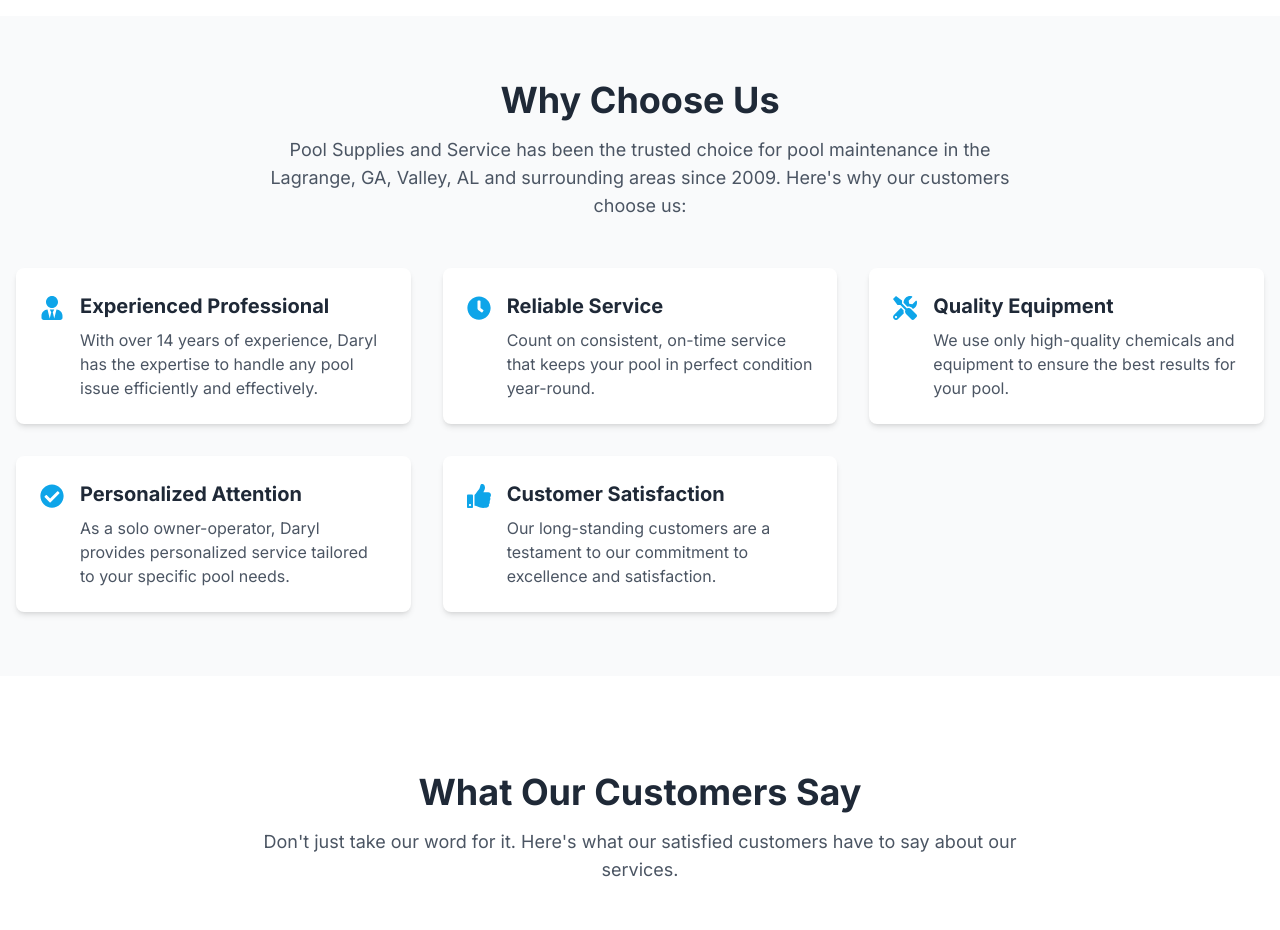
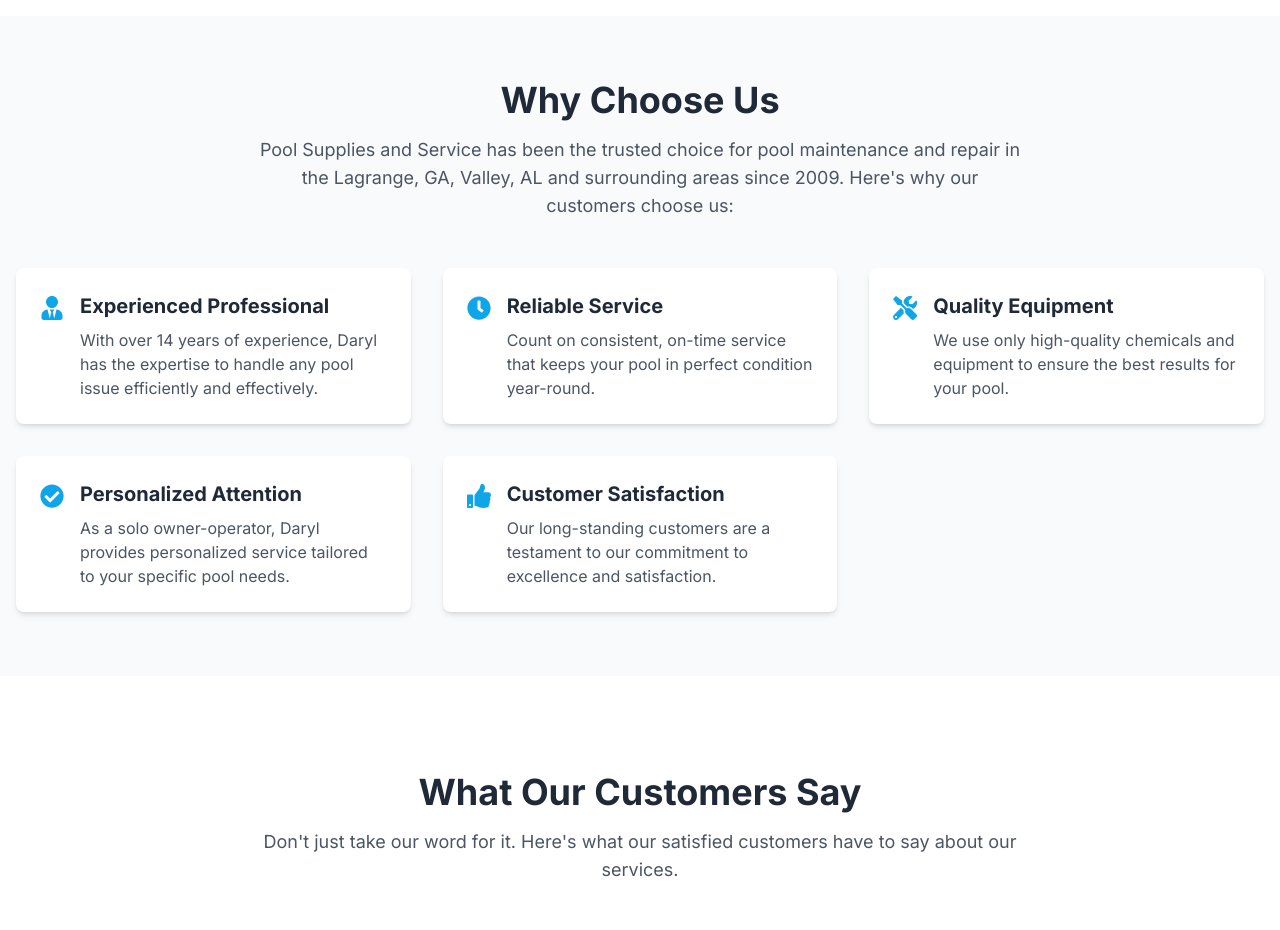
Before and after one commit to PredictionMarketing/poolservice, a React (Vite) app: page / in a window 1280 px wide. Shown: the part 1380-2310 px from the top of the page. Built offline with nearby package versions, Linux system fonts and the light colour scheme.

Commit message:
Initial commit why us

```diff
--- a/src/components/WhyChooseUs.jsx
+++ b/src/components/WhyChooseUs.jsx
@@ -60,7 +60,7 @@ const WhyChooseUs = () => {
         <div className="text-center max-w-3xl mx-auto mb-12">
           <h2 className="text-3xl md:text-4xl font-bold mb-4">Why Choose Us</h2>
           <p className="text-gray-600 text-lg">
-            Pool Supplies and Service has been the trusted choice for pool maintenance in the Lagrange, GA, Valley, AL and surrounding areas since 2009. Here's why our customers choose us:
+            Pool Supplies and Service has been the trusted choice for pool maintenance and repair in the Lagrange, GA, Valley, AL and surrounding areas since 2009. Here's why our customers choose us:
           </p>
         </div>
 
```
Also changed, not shown: 3 other files (tests, documents, lock files or other folders).
